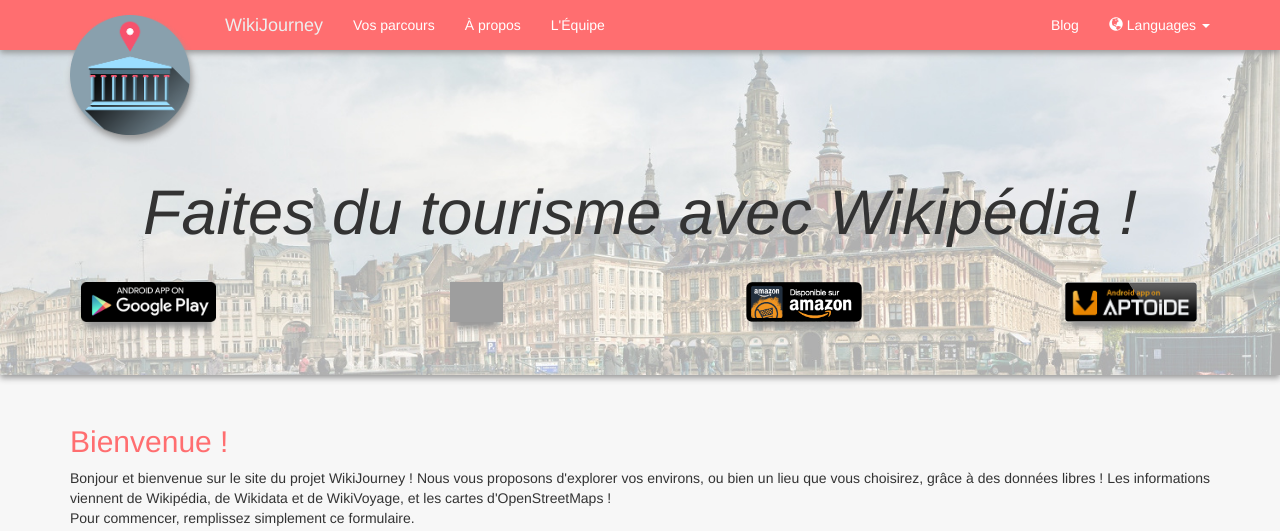
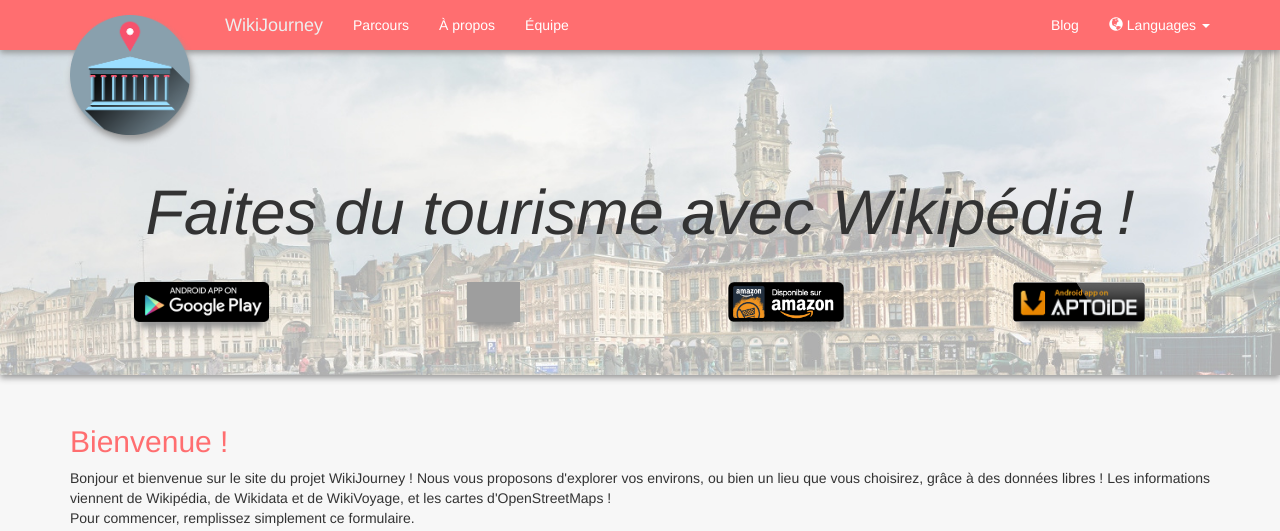
Before and after one commit to WikiJourney/wikijourney_website, a PHP site: page / in a window 1280 px wide. Shown: the top 531 px of the page. Run offline with PHP 8.4, Linux system fonts and the light colour scheme; some libraries are stand-ins or nearby versions; grey boxes are pictures that could not be loaded.

Commit message:
Fixed title too wide in #47

```diff
--- a/index.php
+++ b/index.php
@@ -29,6 +29,7 @@ include('./include/haut.php');
 ?>
 
 <div class="jumbotron shadowed" id="banniere">
+	<div class="container">
 		<div class="row"><h1 class="bigtitle"><?php echo _CATCHPHRASE; ?></h1></div>
 		<div class="row stores_logos_block">
 			<div class="col-xs-6 col-md-3">
@@ -42,6 +43,7 @@ include('./include/haut.php');
 			</div>
 			<div class="col-xs-6 col-md-3">
 				<a target="_blank" href="http://wikijourney.store.aptoide.com/"><img src="./images/design/aptoide.png" alt="Aptoide" title="Aptoide" /></a>
+			</div>
 		</div>
 	</div>
 </div>
--- a/lg/fr.php
+++ b/lg/fr.php
@@ -9,11 +9,11 @@
 //===> General
 
 define("_TITLE",			"WikiJourney - Revisitez le tourisme.");
-define("_CATCHPHRASE",		"Faites du tourisme avec Wikipédia !");
+define("_CATCHPHRASE",		"Faites du tourisme avec Wikipédia&#8239;!");
 define("_SRC_IMAGE_LOGO",	"./images/design/logo_and_catchphrase/fr.png");
 //===> Top
 define("_INDEX",			"Accueil");
-define("_TEAM",				"L'Équipe");
+define("_TEAM",				"Équipe");
 define("_ABOUT",			"À propos");
 define("_BLOG",				"Blog");
 
@@ -106,7 +106,7 @@ define("_LOAD_SIMPLIFIED",			"La carte ne s'affiche pas ? Essayez la version sim
 //===> paths.php
 define("_CONNECT_NECESS",			"Pour récupérer vos parcours, vous devez vous connecter :");
 define("_REGISTRATION",				"Cliquez ici pour utiliser votre compte Wikimedia !");
-define("_YOUR_PATHS",				"Vos parcours");
+define("_YOUR_PATHS",				"Parcours");
 define("_LOAD",						"Charger");
 define("_REMOVE",					"Supprimer");
 define("_NO_PATHS_SAVED",			"Pas de parcours sauvegardés.");
```
Lines whose indentation alone changed are shown as unchanged.
